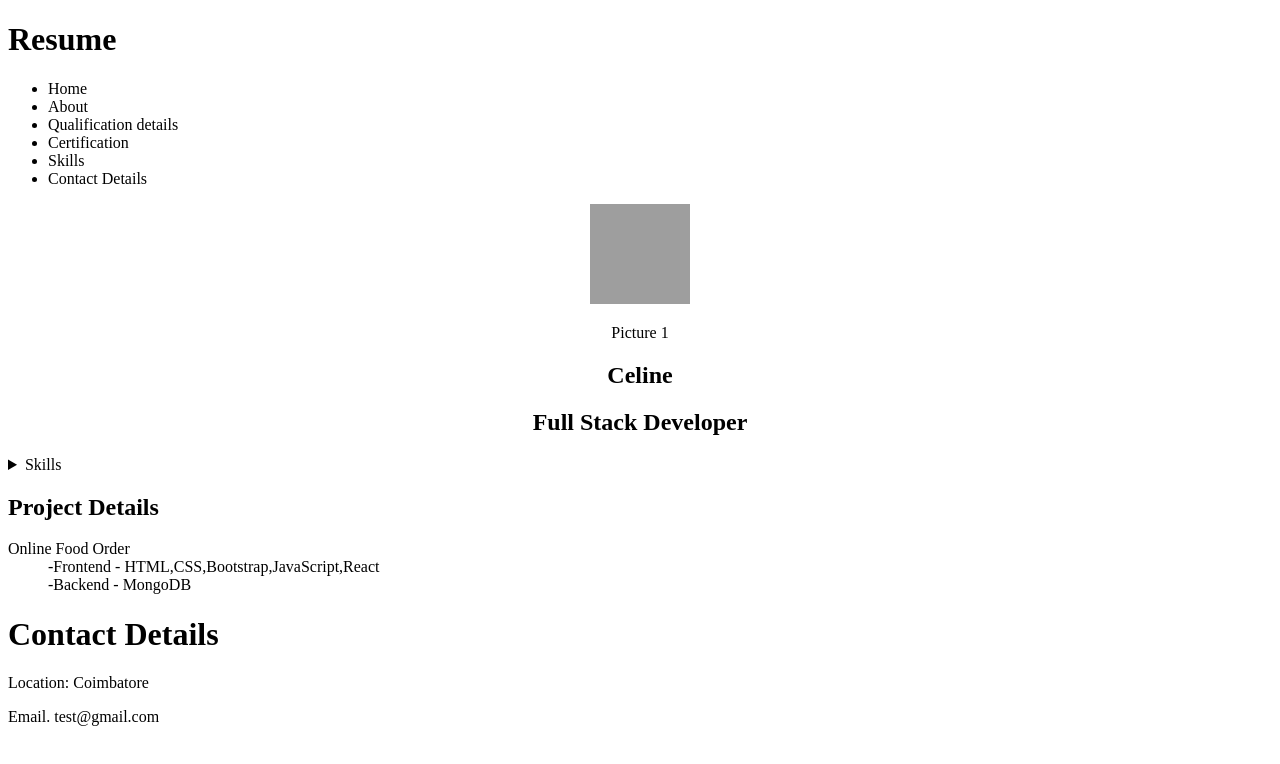
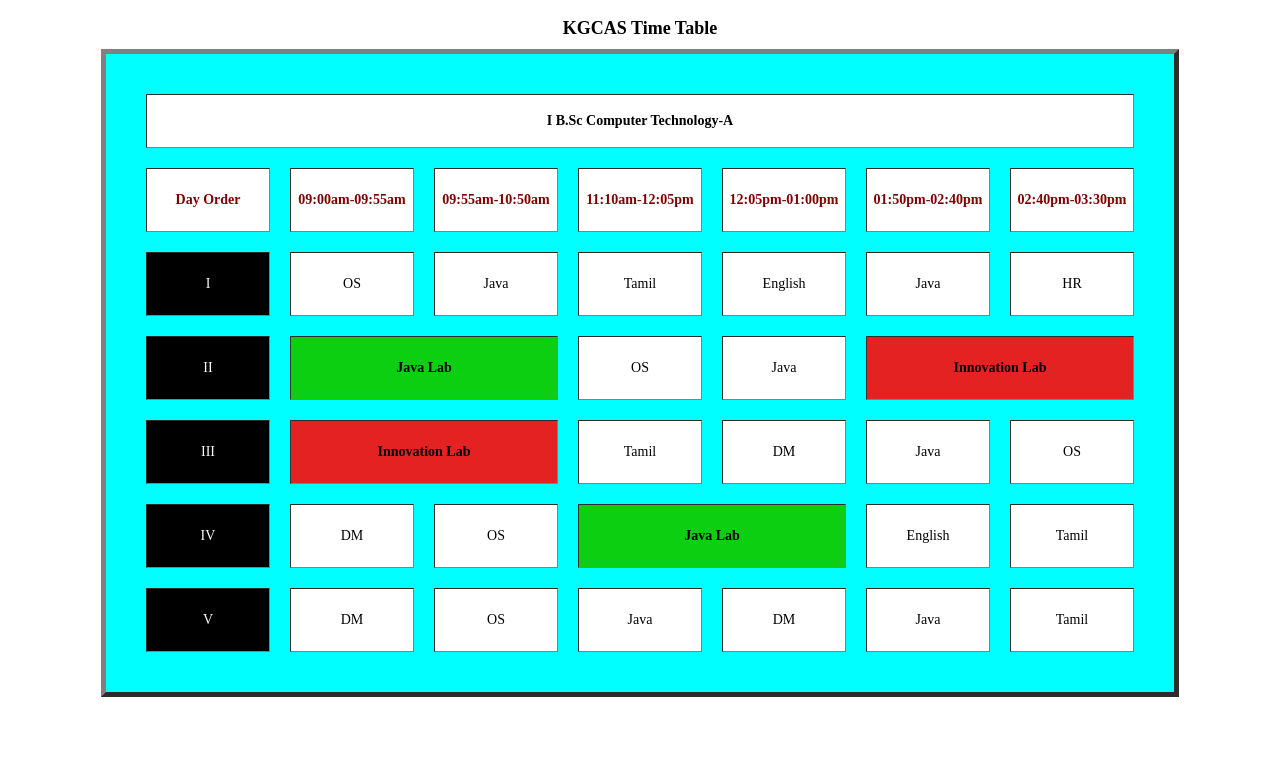
Before and after one commit to Cel200602/HTML-Task, a plain HTML site: page index.html in a window 1280 px wide. Drawn offline with Linux system fonts and the light colour scheme; grey boxes are pictures that could not be loaded.

Commit message:
Time Table

```diff
--- a/index.html
+++ b/index.html
@@ -2,52 +2,107 @@
 <html lang="en">
 <head>
     <title>Document</title>
+    <style>
+        .lab-box {
+            background-color: #0dcf11;
+            text-align: center;
+            font-weight: bold;
+            height: 60px;
+            width: 120px;         }
+        .lab-box1 {
+            background-color: #e52222;
+            text-align: center;
+            font-weight: bold;
+            height: 60px;
+            width: 120px;
+        }
+        table {
+            border-spacing: 20px;
+            padding: 20px;
+            background-color:aqua;
+        }
+        td {
+            width: 120px;
+            height: 60px;
+            text-align: center;
+            font-size: 14px;
+            background-color: white;
+        }
+        th {
+            height: 30px;
+            font-size: 16px;
+        }
+        caption {
+            font-size: 18px;
+            font-weight: bold;
+            padding: 10px;
+        }
+    </style>
 </head>
 <body>
-    <!--Heading of the project title-->
-    <header>
-        <h1>Resume</h1>
-    </header>
-    <nav>
-        <ul>
-            <li>Home</li>
-            <li>About</li>
-            <li>Qualification details</li>
-            <li>Certification</li>
-            <li>Skills</li>
-            <li>Contact Details</li>
-        </ul>
-    </nav>
-    <!--Home content-->
     <section>
-        <center><figure>
-            <img src="https://th.bing.com/th/id/R.ac70da682b9f9f25161c5b64573192de?rik=0EYglPyYxreGDg&riu=http%3a%2f%2fwallpapercave.com%2fwp%2fQ88V5cY.jpg&ehk=XIMqMoirBzRLjW2zy9d9BOPKCktH%2b8YU8vD%2f30SEJYo%3d&risl=&pid=ImgRaw&r=0" alt="no image" width="100px" height="100px">
-        </figure>
-        <figcaption>Picture 1</figcaption>
-        <h1>Celine</h1>
-        <h2>Full Stack Developer</h2>
+        <center>
+            <table border="5px">
+                <caption><b>KGCAS Time Table</b></caption>
+                <thead>
+                    <tr>
+                        <td colspan="8" style="height: 50px; text-align: center; font-weight: bold;">I B.Sc Computer Technology-A</td>
+                    </tr>
+                    <tr style="background-color:rgb(165, 106, 28);color: maroon; font-weight: 900;">
+                        <td>Day Order</td>
+                        <td>09:00am-09:55am</td>
+                        <td>09:55am-10:50am</td>
+                        <td>11:10am-12:05pm</td>
+                        <td>12:05pm-01:00pm</td>
+                        <td>01:50pm-02:40pm</td>
+                        <td>02:40pm-03:30pm</td>
+                    </tr>
+                </thead>
+                <tbody>
+                    <tr>
+                        <td style="background-color: rgb(0, 0, 0); color: rgb(254, 250, 250);">I</td>
+                        <td>OS</td>
+                        <td>Java</td>
+                        <td>Tamil</td>
+                        <td>English</td>
+                        <td>Java</td>
+                        <td>HR</td>
+                    </tr>
+                    <tr>
+                        <td style="background-color: rgb(0, 0, 0); color: rgb(254, 250, 250);">II</td>
+                        <td class="lab-box" colspan="2">Java Lab</td>
+                        <td>OS</td>
+                        <td>Java</td>
+                        <td class="lab-box1" colspan="2">Innovation Lab</td>
+                    </tr>
+                    <tr>
+                        <td style="background-color: rgb(0, 0, 0); color: rgb(254, 250, 250);">III</td>
+                        <td class="lab-box1" colspan="2">Innovation Lab</td>
+                        <td>Tamil</td>
+                        <td>DM</td>
+                        <td>Java</td>
+                        <td>OS</td>
+                    </tr>
+                    <tr>
+                        <td style="background-color: rgb(0, 0, 0); color: rgb(254, 250, 250);">IV</td>
+                        <td>DM</td>
+                        <td>OS</td>
+                        <td class="lab-box" colspan="2">Java Lab</td>
+                        <td>English</td>
+                        <td>Tamil</td>
+                    </tr>
+                    <tr>
+                        <td style="background-color: rgb(0, 0, 0); color: rgb(254, 250, 250);">V</td>
+                        <td>DM</td>
+                        <td>OS</td>
+                        <td>Java</td>
+                        <td>DM</td>
+                        <td>Java</td>
+                        <td>Tamil</td>
+                    </tr>
+                </tbody>
+            </table>
         </center>
     </section>
-    <section>
-        <!--Skill Content-->
-        <details>
-            <summary>Skills</summary>
-            <li>HTML</li>
-            <li>CSS</li>
-        </details>
-    </section>
-    <section>
-        <h1>Project Details</h1>
-        <dl>
-            <dt>Online Food Order</dt>
-            <dd>-Frontend - HTML,CSS,Bootstrap,JavaScript,React</dd>
-            <dd>-Backend -  MongoDB</dd>
-        </dl>
-    </section>
-    <footer>
-        <h1>Contact Details</h1>
-        <p>Location: Coimbatore</p>
-        <p>Email. test@gmail.com</p>
-    </footer>
 </body>
 </html>
```
